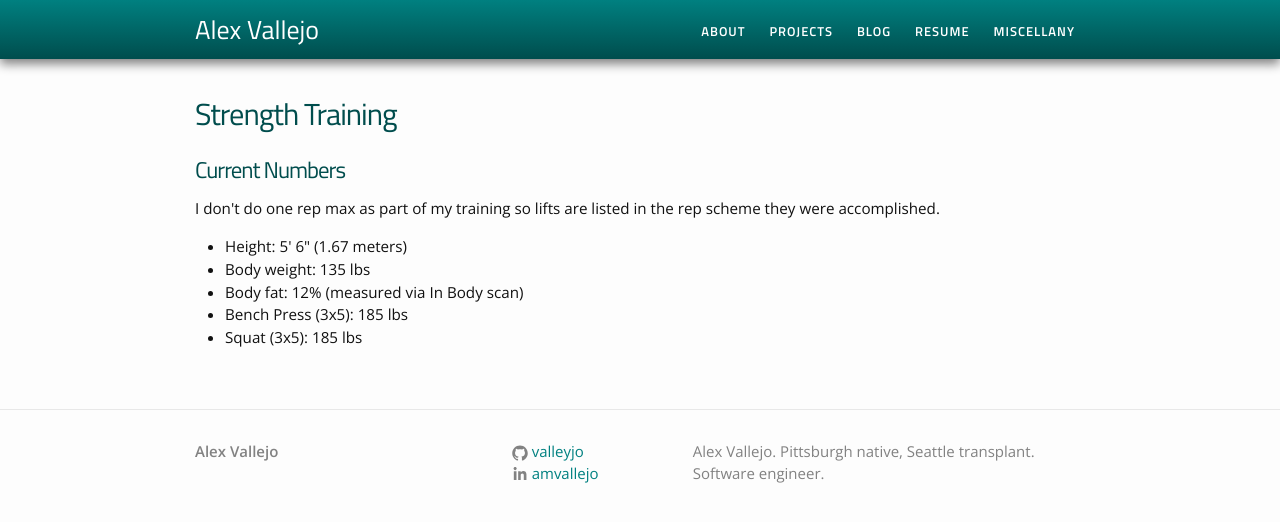
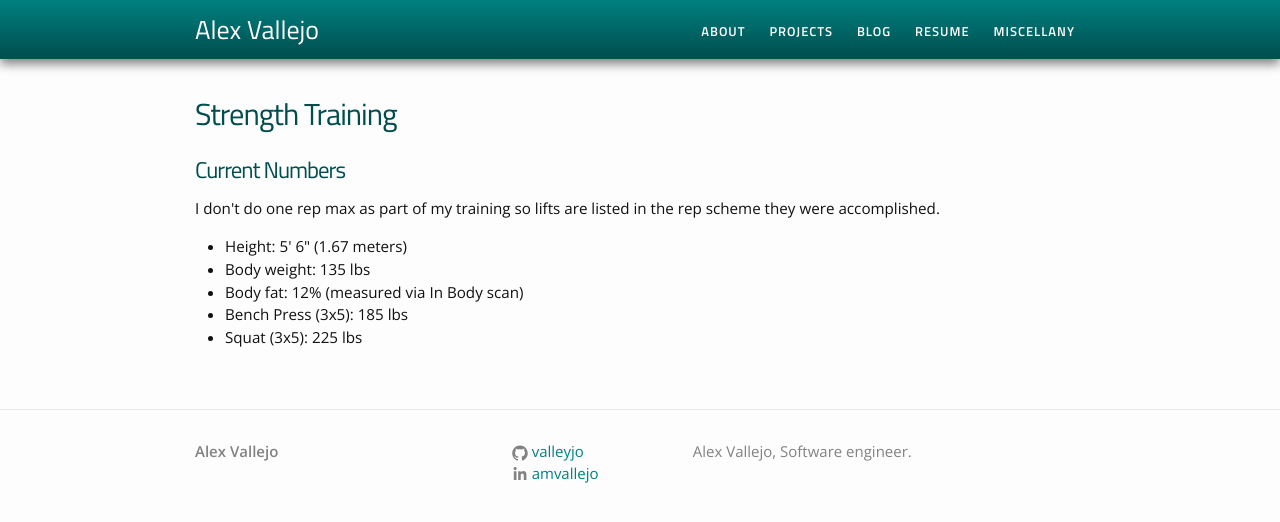
Before and after one commit to valleyjo/valleyjo.github.io, a Jekyll site: the page built from miscellany/strength-training.md, in a window 1280 px wide. Shown: the top 522 px of the page. Built offline with Jekyll 4.4.1, drawn with Linux system fonts in a browser that asks for light colours.

Commit message:
Update byline and strength training

```diff
--- a/_config.yml
+++ b/_config.yml
@@ -4,7 +4,7 @@ general_email:
 academic_email:
 
 description: > # this means to ignore newlines until "baseurl:"
-  Alex Vallejo. Pittsburgh native, Seattle transplant. Software engineer.
+  Alex Vallejo, Software engineer.
 
 baseurl: "" # the subpath of your site, e.g. /blog/
 
--- a/miscellany/strength-training.md
+++ b/miscellany/strength-training.md
@@ -11,7 +11,7 @@ permalink: /miscellany/strength-training/
   <li>Body weight: 135 lbs</li>
   <li>Body fat: 12% (measured via In Body scan)</li>
   <li>Bench Press (3x5): 185 lbs</li>
-  <li>Squat (3x5): 185 lbs</li>
+  <li>Squat (3x5): 225 lbs</li>
 </ul>
 
 <!--
```
